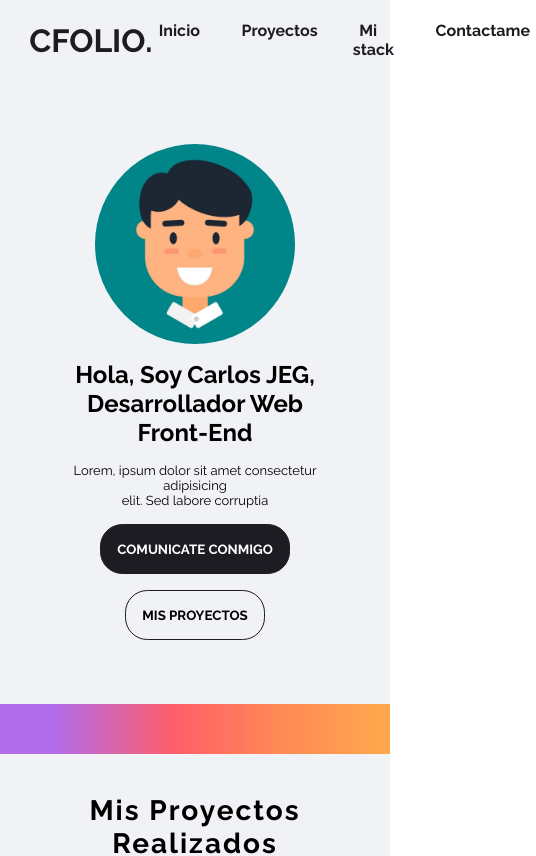
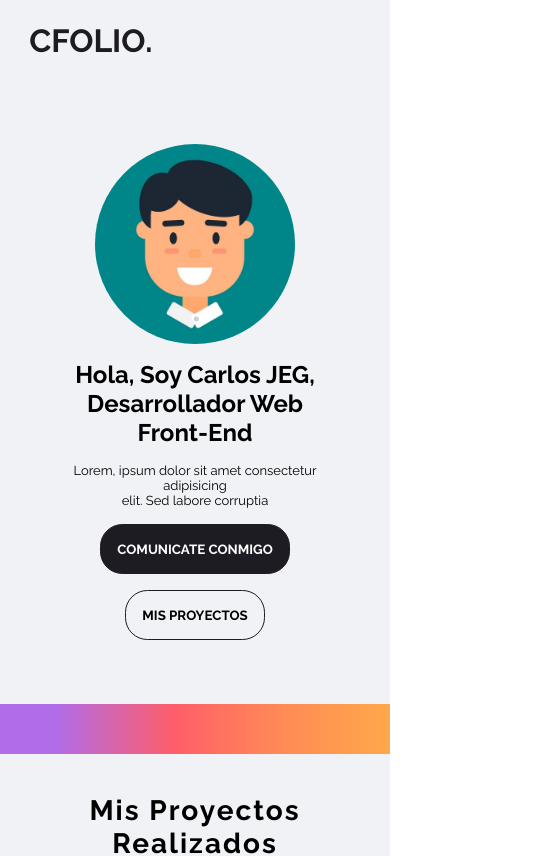
Before and after one commit to CarlosJEG/Personal_Portfolio, a Next.js app: page / in a window 390 px wide. Shown: the top 856 px of the page, 536 px wide, since content can reach past the window. Built offline with nearby package versions, Linux system fonts and the light colour scheme.

Commit message:
Portfolio

```diff
--- a/src/styles/header.module.scss
+++ b/src/styles/header.module.scss
@@ -3,7 +3,6 @@
     height: 80px;
     display: flex;
     justify-content: center;
-    flex-wrap: wrap;
 
     .headerContainer {
         width: 85%;
@@ -14,6 +13,10 @@
         .headerNavbar {
             flex: 1 1 auto;
 
+            @media screen and (max-width: 720px) {
+                display: none;
+            }
+
             ul {
                 display: flex;
                 justify-content: flex-end;
```
